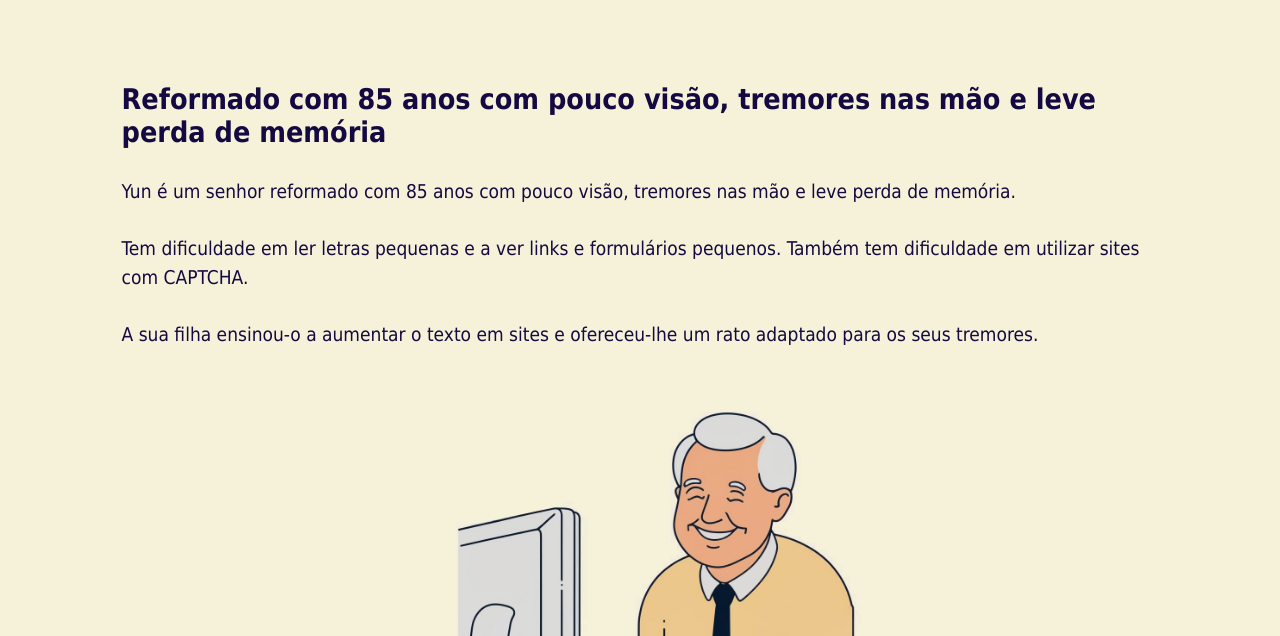
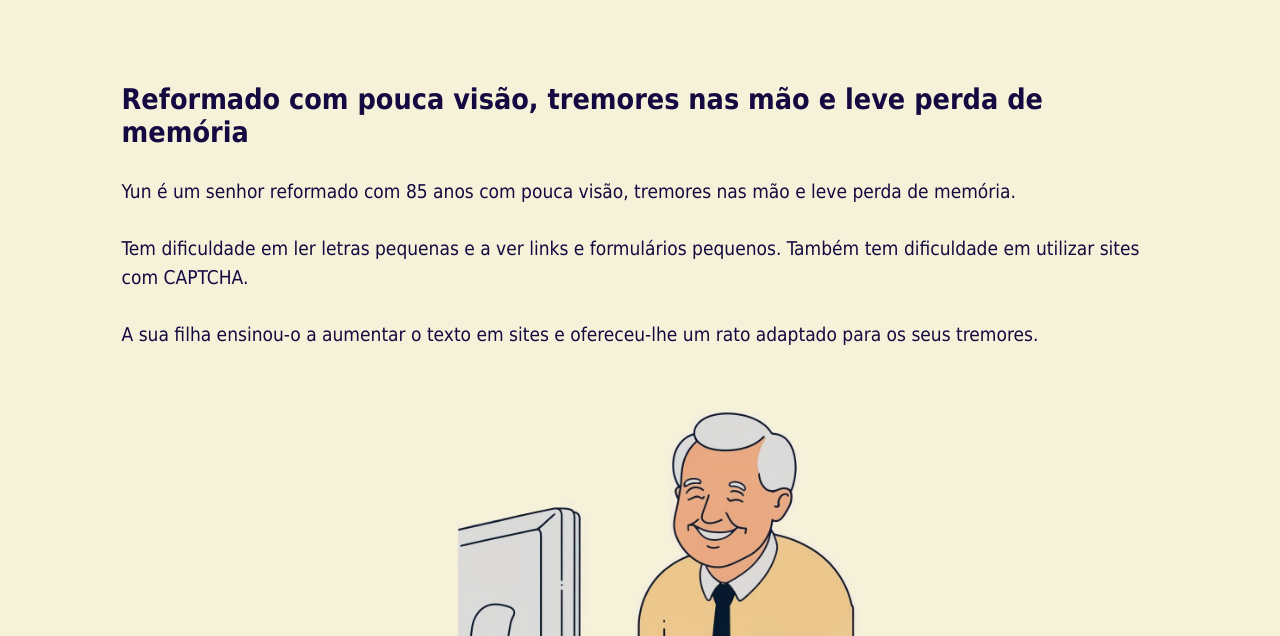
Before and after one commit to antoniooooooooooooooooo/IA1, a plain HTML site: page retiree-with-low-vision-hand-tremor-pt.html in a window 1280 px wide. Shown: the part 164-800 px from the top of the page. Drawn offline with Linux system fonts and the light colour scheme; a web font is replaced by a local one.

Commit message:
Update retiree-with-low-vision-hand-tremor-pt.html

```diff
--- a/retiree-with-low-vision-hand-tremor-pt.html
+++ b/retiree-with-low-vision-hand-tremor-pt.html
@@ -52,10 +52,10 @@
 <hr id="divider2">
 
 <div class="section" role="tab" aria-selected="false" aria-controls="panel5" tabindex="0" class="tab">
-    <h2 class="section-title" id="section-title">Reformado com 85 anos com pouco visão, tremores nas mão e leve perda de memória</h2>
+    <h2 class="section-title" id="section-title">Reformado com pouca visão, tremores nas mão e leve perda de memória</h2>
     <div class="content">
         <p class="section-text">
-            Yun é um senhor reformado com 85 anos com pouco visão, tremores nas mão e leve perda de memória.
+            Yun é um senhor reformado com 85 anos com pouca visão, tremores nas mão e leve perda de memória.
             <br><br>
             Tem dificuldade em ler letras pequenas e a ver links e formulários pequenos. Também tem dificuldade em utilizar sites com CAPTCHA.
             <br><br>
```
